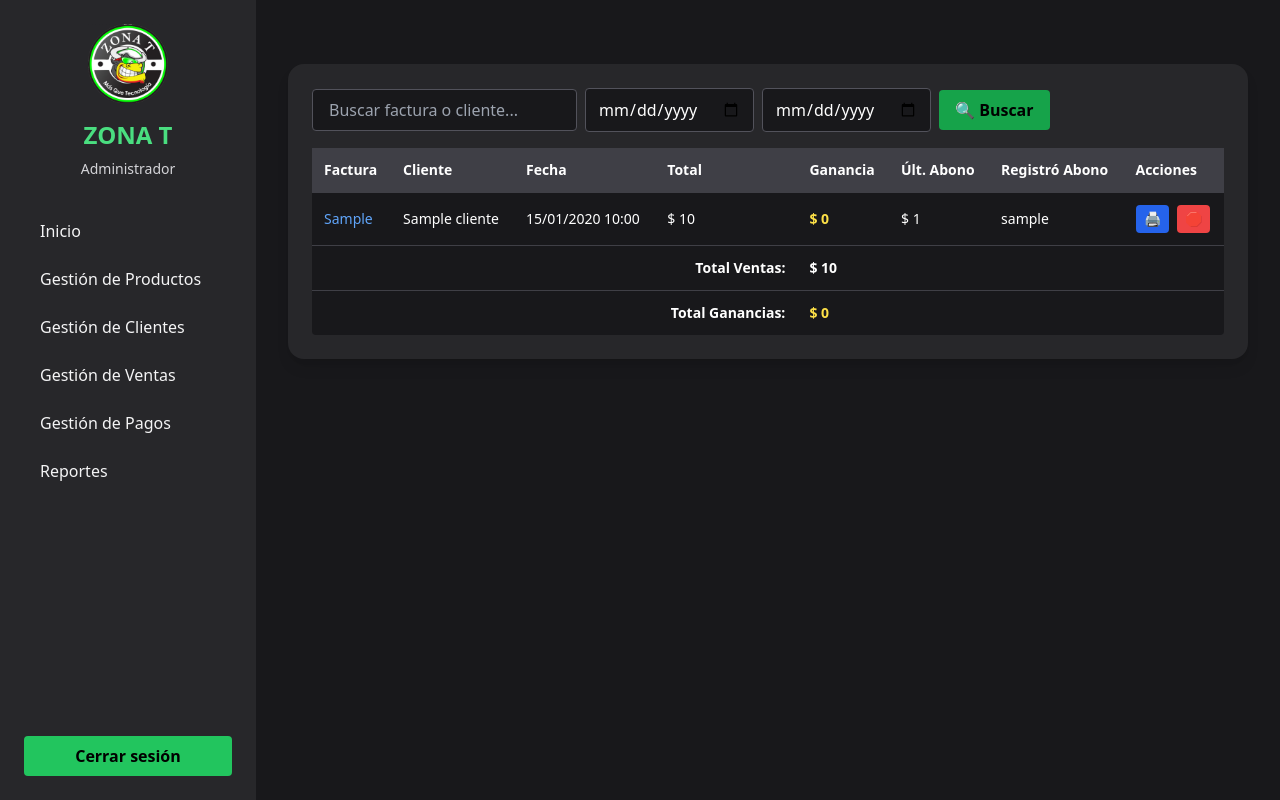
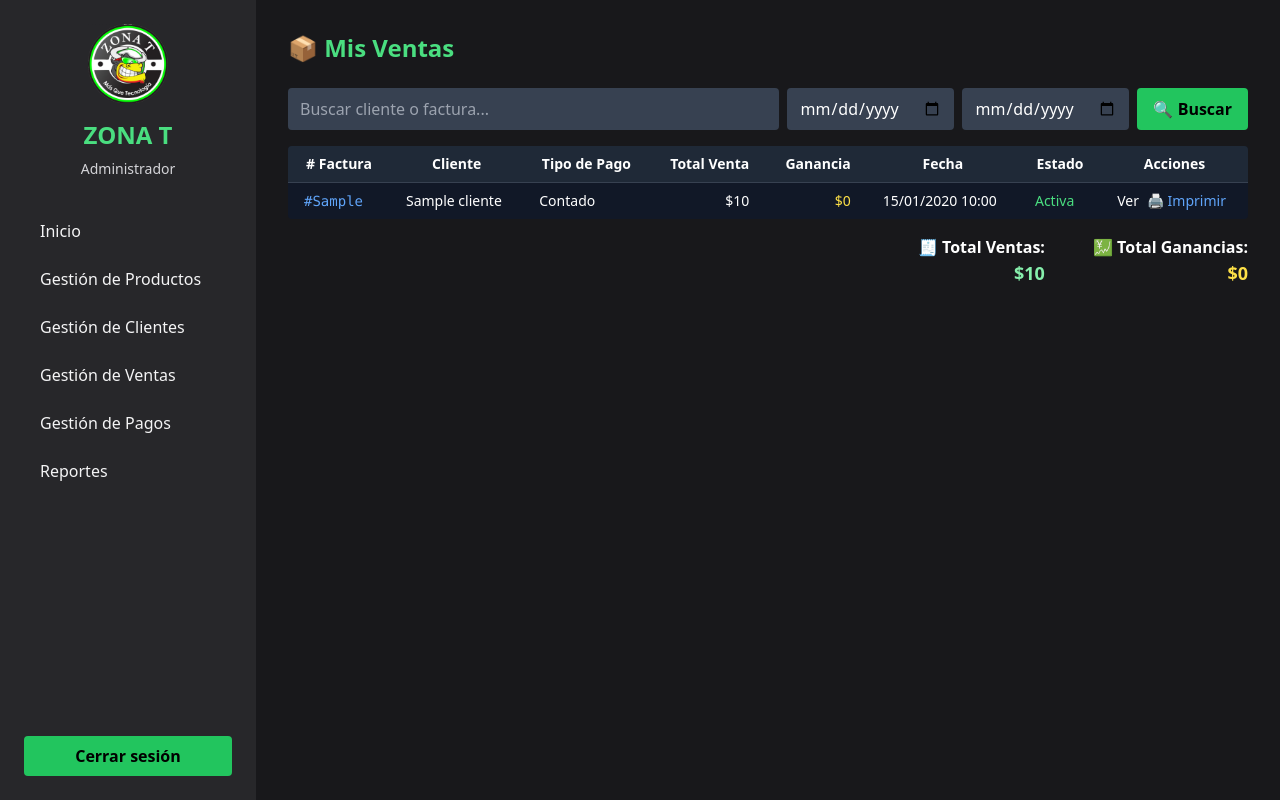
Before and after one commit to JaimeProyecto/ZONA_T_DJANGO, a Django app: page /panel-admin/ventas/ in a window 1280 px wide. Run offline with Django 5.2, Linux system fonts and the light colour scheme; a user stored in the database is signed in; tables that the repository leaves empty hold one stand-in row (values such as "Sample post"); some libraries are stand-ins or nearby versions.

Commit message:
ajuste de ganacias

```diff
--- a/core/templates/core/admin/ventas/list.html
+++ b/core/templates/core/admin/ventas/list.html
@@ -1,83 +1,78 @@
-{% extends 'core/base_dashboard.html' %}
-{% block title %}Listado de Ventas – ZONA T{% endblock %}
-{% block header %}Ventas (Panel Admin){% endblock %}
+{% extends "core/base_dashboard.html" %}
+{% block title %}Mis Ventas{% endblock %}
 {% load miles %}
 
 {% block content %}
-<div class="max-w-6xl mx-auto mt-8 bg-zinc-800 text-white p-6 rounded-2xl shadow-lg">
-  <form method="get" class="mb-4 flex flex-wrap gap-2 items-center">
-    <input type="text" name="q" value="{{ query }}" placeholder="Buscar factura o cliente..."
-           class="px-4 py-2 rounded bg-zinc-900 border border-zinc-600"/>
+<div class="flex justify-between items-center mb-6">
+  <h2 class="text-2xl font-bold text-green-400">📦 Mis Ventas</h2>
+</div>
+
+<form method="get" class="flex space-x-2 mb-4">
+  <input type="text" name="q" placeholder="Buscar cliente o factura..."
+         value="{{ query }}"
+         class="px-3 py-2 rounded bg-gray-700 text-white flex-1"/>
   <input type="date" name="fecha_inicio" value="{{ fecha_inicio }}"
-           class="px-3 py-2 rounded bg-zinc-900 border border-zinc-600"/>
-    <input type="date" name="fecha_fin" value="{{ fecha_fin }}"
-           class="px-3 py-2 rounded bg-zinc-900 border border-zinc-600"/>
-    <button type="submit" class="bg-green-600 text-black font-bold px-4 py-2 rounded hover:bg-green-700">
+         class="px-3 py-2 rounded bg-gray-700 text-white"/>
+  <input type="date" name="fecha_fin"    value="{{ fecha_fin }}"
+         class="px-3 py-2 rounded bg-gray-700 text-white"/>
+  <button type="submit"
+          class="bg-green-500 hover:bg-green-600 px-4 py-2 rounded font-bold text-black">
     🔍 Buscar
   </button>
 </form>
 
-  <table class="w-full bg-zinc-900 rounded text-white text-sm overflow-x-auto">
-    <thead class="bg-zinc-700 text-left">
+<table class="w-full bg-gray-900 rounded overflow-hidden text-white text-sm">
+  <thead class="bg-gray-800">
     <tr>
-        <th class="p-3">Factura</th>
-        <th class="p-3">Cliente</th>
-        <th class="p-3">Fecha</th>
-        <th class="p-3">Total</th>
-        <th class="p-3">Ganancia</th>
-        <th class="p-3">Últ. Abono</th>
-        <th class="p-3">Registró Abono</th>
-        <th class="p-3">Acciones</th>
+      <th class="px-4 py-2"># Factura</th>
+      <th class="px-4 py-2">Cliente</th>
+      <th class="px-4 py-2">Tipo de Pago</th>
+      <th class="px-4 py-2 text-right">Total Venta</th>
+      <th class="px-4 py-2 text-right">Ganancia</th>
+      <th class="px-4 py-2">Fecha</th>
+      <th class="px-4 py-2">Estado</th>
+      <th class="px-4 py-2">Acciones</th>
     </tr>
   </thead>
   <tbody>
     {% for venta in ventas %}
-      <tr class="border-t border-zinc-700 hover:bg-zinc-800 transition">
-        <td class="p-3">
-          <a href="{% url 'venta_admin_detail' venta.id %}"
-             class="text-blue-400 hover:underline">{{ venta.numero_factura }}</a>
+    <tr class="border-t border-gray-700 hover:bg-gray-800">
+      <td class="px-4 py-2 font-mono text-blue-400">
+        <a href="{% url 'venta_vendedor_detail' venta.id %}">#{{ venta.numero_factura }}</a>
       </td>
-        <td class="p-3">{{ venta.cliente.nombre }}</td>
-        <td class="p-3">{{ venta.fecha|date:"d/m/Y H:i" }}</td>
-        <td class="p-3">$ {{ venta.total|formato_miles }}</td>
-        <td class="p-3 text-yellow-300 font-semibold">$ {{ venta.ganancia|formato_miles }}</td>
-        <td class="p-3">
-          {% if venta.ultimo_abono_monto %}
-            $ {{ venta.ultimo_abono_monto|formato_miles }}
-          {% else %}
-            —
-          {% endif %}
+      <td class="px-4 py-2">{{ venta.cliente.nombre }}</td>
+      <td class="px-4 py-2">{{ venta.tipo_pago|capfirst }}</td>
+      <td class="px-4 py-2 text-right">${{ venta.total|formato_miles }}</td>
+      <td class="px-4 py-2 text-right text-yellow-300">${{ venta.ganancia|formato_miles }}</td>
+      <td class="px-4 py-2">{{ venta.fecha|date:"d/m/Y H:i" }}</td>
+      <td class="px-4 py-2">
+        <span class="{% if venta.estado == 'activa' %}text-green-400{% else %}text-red-400{% endif %}">
+          {{ venta.estado|capfirst }}
+        </span>
       </td>
-        <td class="p-3">{{ venta.ultimo_abono_por|default:"—" }}</td>
-        <td class="p-3 flex space-x-2">
-          <a href="{% url 'venta_ticket' venta.id %}"
-             class="bg-blue-600 hover:bg-blue-700 text-white px-2 py-1 rounded">🖨️</a>
-          <form action="{% url 'venta_delete' venta.id %}" method="post" onsubmit="return confirm('¿Anular esta venta?');">
-            {% csrf_token %}
-            <button type="submit" class="bg-red-500 hover:bg-red-600 text-white px-2 py-1 rounded">🛑</button>
-          </form>
+      <td class="px-4 py-2 flex space-x-2">
+        <a href="{% url 'venta_vendedor_detail' venta.id %}" class="hover:underline">Ver</a>
+        <a href="{% url 'venta_ticket' venta.id %}" class="text-blue-400 hover:underline">🖨️ Imprimir</a>
       </td>
     </tr>
     {% empty %}
     <tr>
-        <td colspan="8" class="text-center text-zinc-400 py-4">No se encontraron ventas.</td>
+      <td colspan="8" class="px-4 py-4 text-center text-gray-400">
+        No hay ventas registradas.
+      </td>
     </tr>
     {% endfor %}
   </tbody>
-    <tfoot>
-      <tr class="border-t border-zinc-700">
-        <td colspan="3"></td>
-        <td class="p-3 text-right font-bold">Total Ventas:</td>
-        <td class="p-3 font-bold">$ {{ total_ventas|formato_miles }}</td>
-        <td colspan="3"></td>
-      </tr>
-      <tr class="border-t border-zinc-700">
-        <td colspan="3"></td>
-        <td class="p-3 text-right font-bold">Total Ganancias:</td>
-        <td class="p-3 text-yellow-300 font-bold">$ {{ total_ganancias|formato_miles }}</td>
-        <td colspan="3"></td>
-      </tr>
-    </tfoot>
 </table>
+
+<div class="flex justify-end mt-4 text-white space-x-12">
+  <div class="text-right">
+    <p class="font-semibold">🧾 Total Ventas:</p>
+    <p class="text-green-300 font-bold text-lg">${{ total_ventas|formato_miles }}</p>
+  </div>
+  <div class="text-right">
+    <p class="font-semibold">💹 Total Ganancias:</p>
+    <p class="text-yellow-300 font-bold text-lg">${{ total_ganancias|formato_miles }}</p>
+  </div>
 </div>
 {% endblock %}
```
Lines whose indentation alone changed are shown as unchanged.
